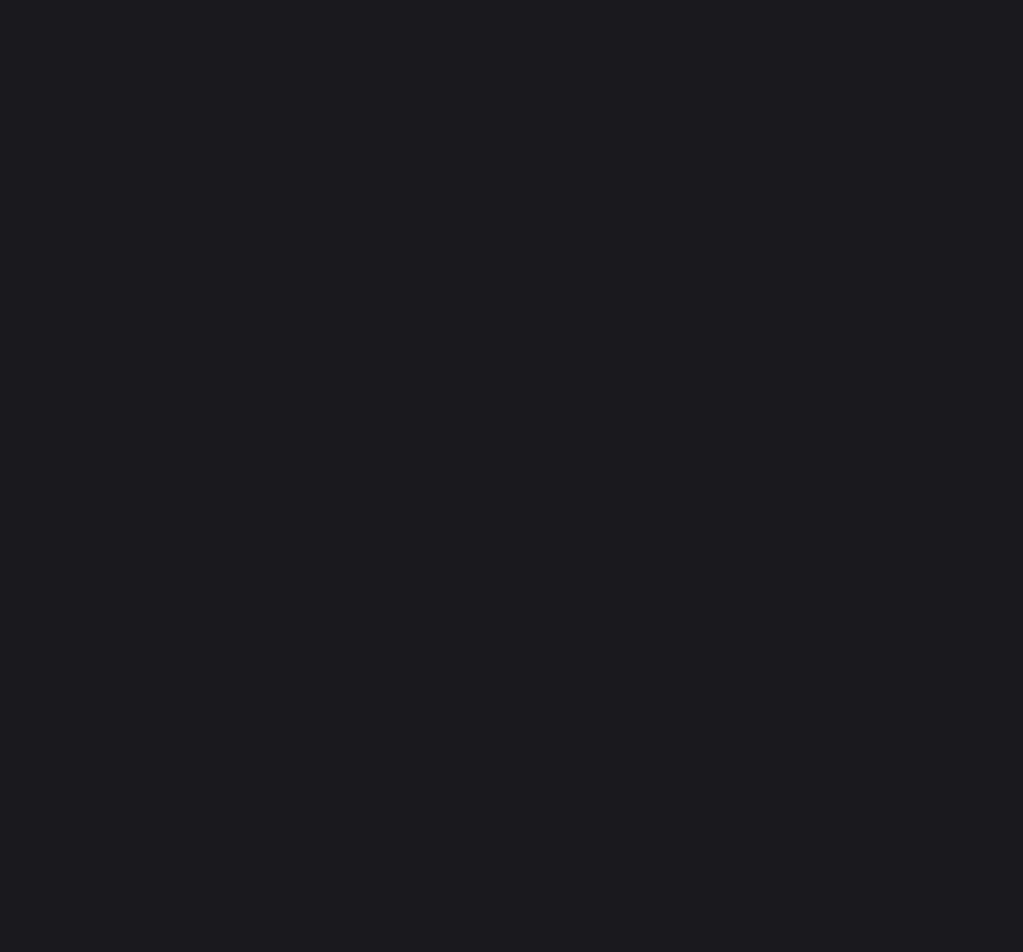
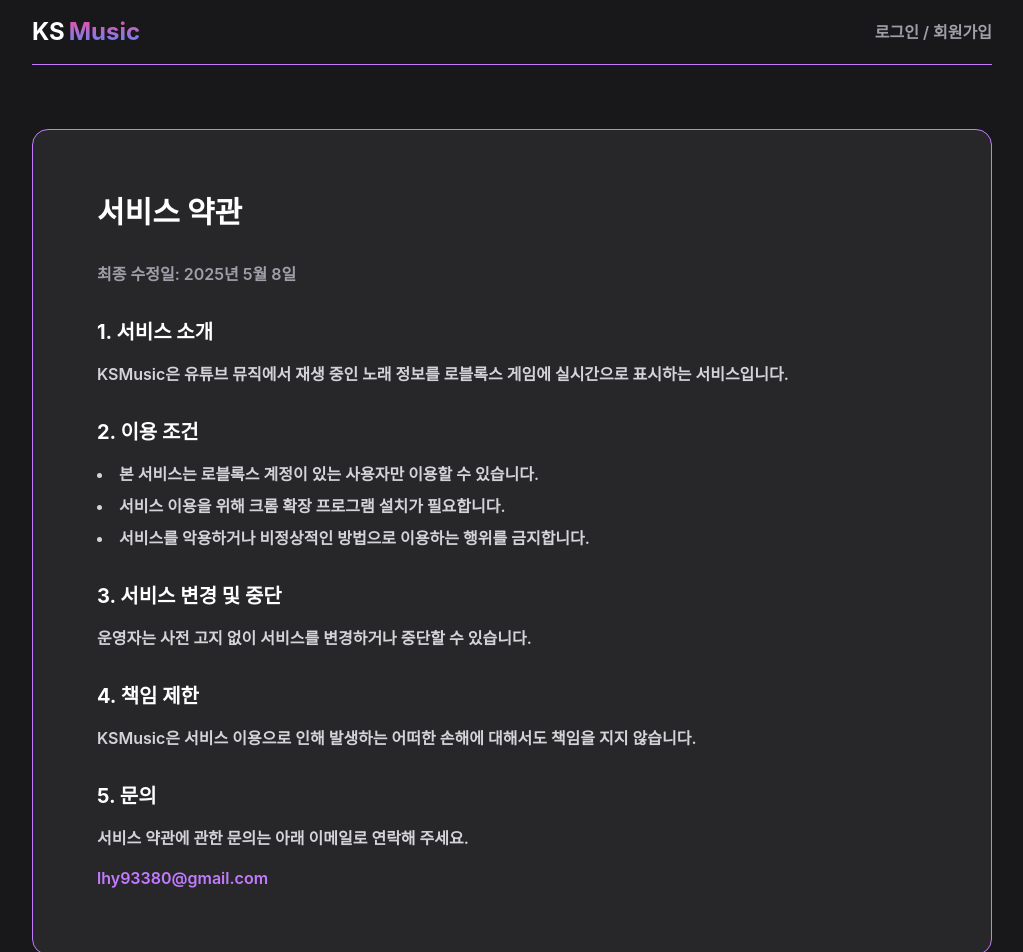
Before and after one commit to 16bit-16/ksmusic-web, a React (Vite) app: page /terms in a window 1280 px wide. Before the commit this address had no page. Shown: the top 952 px of the page, without its empty margins (128-1151 px from the left). Before the commit the page ends 800 px from the top, so only its background shows below. Built offline with nearby package versions, Linux system fonts and the light colour scheme.

Commit message:
add: privacy, terms

```diff
--- a/src/App.tsx
+++ b/src/App.tsx
@@ -2,6 +2,8 @@
 import Main from "./pages/Main";
 import Login from "./pages/Login";
 import Dashboard from "./pages/Dashboard";
+import Privacy from "./pages/Privacy";
+import Terms from "./pages/Terms";
 
 export default function App() {
   return (
@@ -12,6 +14,8 @@
             <Route path="/" element={<Main />} />
             <Route path="/login" element={<Login />} />
             <Route path="/dashboard" element={<Dashboard />} />
+            <Route path="/privacy" element={<Privacy />} />
+            <Route path="/terms" element={<Terms />} />
           </Routes>
         </main>
     </div>
--- a/src/pages/Dashboard.tsx
+++ b/src/pages/Dashboard.tsx
@@ -31,13 +31,13 @@
       {/* 헤더 */}
       <Header />
       {/* 메인 */}
-      <div className="bg-zinc-800 flex flex-col justify-center border-purple-400 border gap-16 p-16 rounded-2xl ">
+      <div className="bg-zinc-800 flex flex-col justify-center border-purple-400 border gap-16 p-16 rounded-2xl">
         <div className="flex items-start gap-24">
           {/* 프로필 */}
           <div className="flex flex-col gap-8">
             <p className="text-2xl">프로필</p>
             <div className="flex flex-col gap-4">
-              <img src={user.avatar || '/no-image.png'} className="w-32 h-32 bg-zinc-700 rounded-full " />
+              <img src={user.avatar || '/no-image.png'} className="w-32 h-32 bg-zinc-700 rounded-full"/>
               <p className="text-xl whitespace-nowrap">{!user ? '로그인을 해주세요' : `${user.username} 님 반가워요!`}</p>
             </div>
           </div>
--- /dev/null
+++ b/src/pages/Privacy.tsx
@@ -0,0 +1,60 @@
+import Header from "../components/Header";
+
+export default function Privacy() {
+  return (
+    <div className="flex flex-col px-40 gap-16">
+      <Header />
+      <div className="bg-zinc-800 flex flex-col gap-8 border-purple-400 border p-16 rounded-2xl">
+        <h1 className="text-3xl font-bold">개인정보 처리방침</h1>
+        <p className="text-zinc-400">최종 수정일: 2025년 5월 8일</p>
+
+        <div className="flex flex-col gap-4">
+          <h2 className="text-xl font-bold">1. 수집하는 정보</h2>
+          <p className="text-zinc-300">
+            KSMusic은 서비스 제공을 위해 다음과 같은 정보를 수집합니다.
+          </p>
+          <ul className="list-disc list-inside text-zinc-300 flex flex-col gap-2">
+            <li>로블록스 계정 ID 및 사용자 이름</li>
+            <li>로블록스 프로필 사진</li>
+            <li>유튜브 뮤직 재생 중인 노래 제목 및 아티스트 정보</li>
+          </ul>
+        </div>
+
+        <div className="flex flex-col gap-4">
+          <h2 className="text-xl font-bold">2. 정보 사용 목적</h2>
+          <p className="text-zinc-300">
+            수집된 정보는 다음 목적으로만 사용됩니다.
+          </p>
+          <ul className="list-disc list-inside text-zinc-300 flex flex-col gap-2">
+            <li>로블록스 게임 내 현재 재생 중인 노래 정보 표시</li>
+            <li>서비스 로그인 및 사용자 식별</li>
+          </ul>
+        </div>
+
+        <div className="flex flex-col gap-4">
+          <h2 className="text-xl font-bold">3. 정보 보관 및 삭제</h2>
+          <p className="text-zinc-300">
+            수집된 정보는 서버 메모리에 임시 저장되며 서버 재시작 시 삭제됩니다.
+            별도의 데이터베이스에 영구 저장되지 않습니다.
+          </p>
+        </div>
+
+        <div className="flex flex-col gap-4">
+          <h2 className="text-xl font-bold">4. 제3자 제공</h2>
+          <p className="text-zinc-300">
+            수집된 정보는 어떠한 경우에도 제3자에게 판매하거나 제공하지
+            않습니다.
+          </p>
+        </div>
+
+        <div className="flex flex-col gap-4">
+          <h2 className="text-xl font-bold">5. 문의</h2>
+          <p className="text-zinc-300">
+            개인정보 처리방침에 관한 문의는 아래 이메일로 연락해 주세요.
+          </p>
+          <p className="text-purple-400">lhy93380@gmail.com</p>
+        </div>
+      </div>
+    </div>
+  );
+}
--- /dev/null
+++ b/src/pages/Terms.tsx
@@ -0,0 +1,58 @@
+import Header from "../components/Header";
+
+export default function Terms() {
+  return (
+    <div className="flex flex-col px-40 gap-16">
+      <Header />
+      <div className="bg-zinc-800 flex flex-col gap-8 border-purple-400 border p-16 rounded-2xl">
+        <h1 className="text-3xl font-bold">서비스 약관</h1>
+        <p className="text-zinc-400">최종 수정일: 2025년 5월 8일</p>
+
+        <div className="flex flex-col gap-4">
+          <h2 className="text-xl font-bold">1. 서비스 소개</h2>
+          <p className="text-zinc-300">
+            KSMusic은 유튜브 뮤직에서 재생 중인 노래 정보를 로블록스 게임에
+            실시간으로 표시하는 서비스입니다.
+          </p>
+        </div>
+
+        <div className="flex flex-col gap-4">
+          <h2 className="text-xl font-bold">2. 이용 조건</h2>
+          <ul className="list-disc list-inside text-zinc-300 flex flex-col gap-2">
+            <li>
+              본 서비스는 로블록스 계정이 있는 사용자만 이용할 수 있습니다.
+            </li>
+            <li>서비스 이용을 위해 크롬 확장 프로그램 설치가 필요합니다.</li>
+            <li>
+              서비스를 악용하거나 비정상적인 방법으로 이용하는 행위를
+              금지합니다.
+            </li>
+          </ul>
+        </div>
+
+        <div className="flex flex-col gap-4">
+          <h2 className="text-xl font-bold">3. 서비스 변경 및 중단</h2>
+          <p className="text-zinc-300">
+            운영자는 사전 고지 없이 서비스를 변경하거나 중단할 수 있습니다.
+          </p>
+        </div>
+
+        <div className="flex flex-col gap-4">
+          <h2 className="text-xl font-bold">4. 책임 제한</h2>
+          <p className="text-zinc-300">
+            KSMusic은 서비스 이용으로 인해 발생하는 어떠한 손해에 대해서도
+            책임을 지지 않습니다.
+          </p>
+        </div>
+
+        <div className="flex flex-col gap-4">
+          <h2 className="text-xl font-bold">5. 문의</h2>
+          <p className="text-zinc-300">
+            서비스 약관에 관한 문의는 아래 이메일로 연락해 주세요.
+          </p>
+          <p className="text-purple-400">lhy93380@gmail.com</p>
+        </div>
+      </div>
+    </div>
+  );
+}
```
